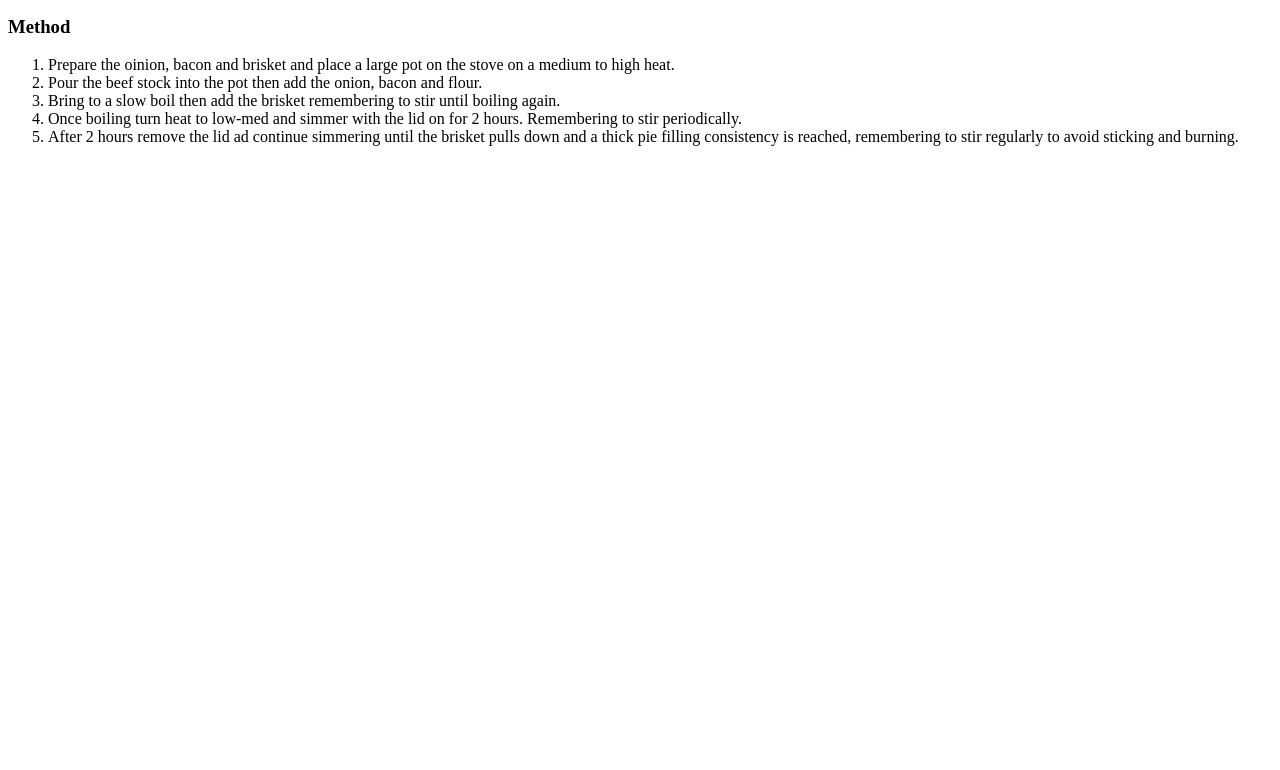
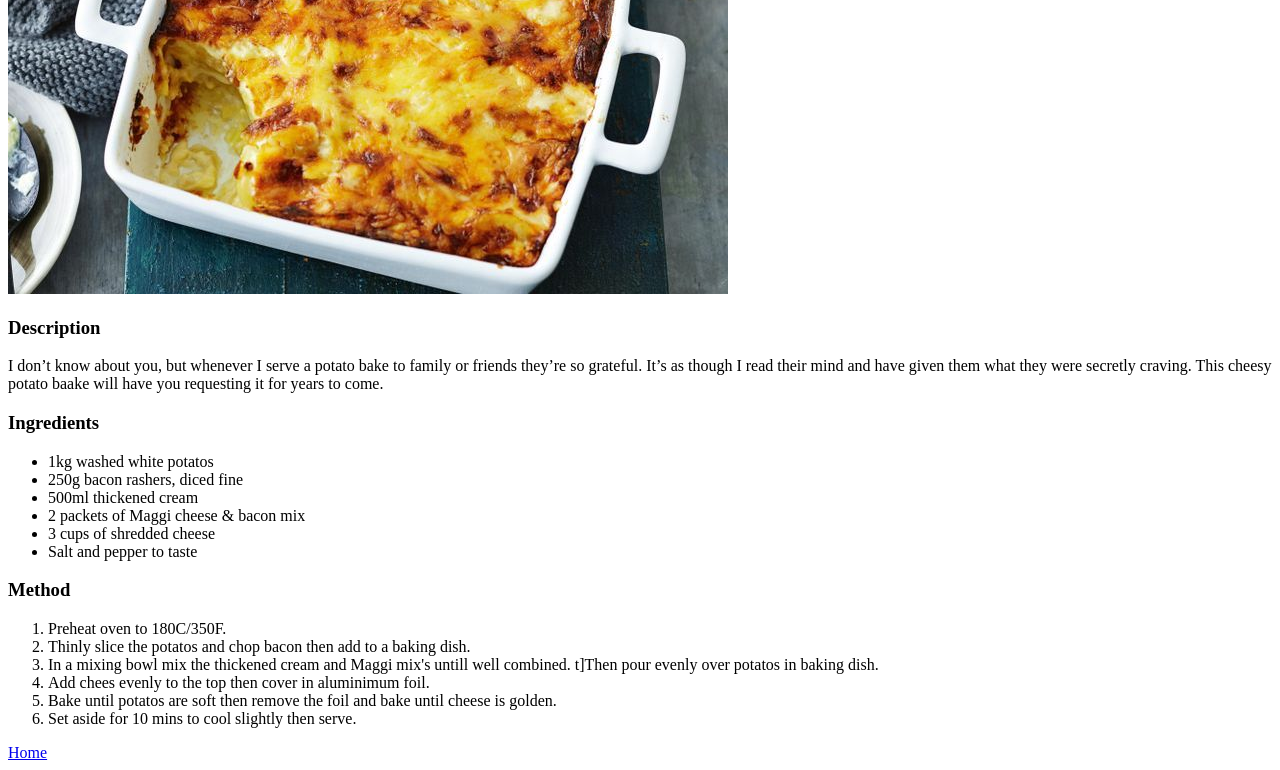
Before and after one commit to Bradja16/odin-recipes, a plain HTML site: page recipes/potatobake.html in a window 1280 px wide. Shown: the part 266-1036 px from the top of the page. Before the commit the page ends 800 px from the top, so only its background shows below. Drawn offline with Linux system fonts and the light colour scheme.

Commit message:
Amend chicken lasagne and brisket pie, finish potato bake

```diff
--- a/recipes/potatobake.html
+++ b/recipes/potatobake.html
@@ -7,27 +7,32 @@
     <title>Cheesy Potato Bake</title>
 </head>
 <body>
+    <h1>Cheesy Potato Bake</h1>
+    <img src="../img/potato_bake.png" alt="cheesy potato bake">
+
     <h3>Description</h3>
     <p>I don’t know about you, but whenever I serve a potato bake to family or friends they’re so grateful. It’s as though I read their mind and have given them what they were secretly craving. This cheesy potato baake will have you requesting it for years to come.
     </p>
 
     <h3>Ingredients</h3>
     <ul>
-        <li>Leftover brisket cut into 1 inch cubes<span>(up to 1.5kg)</span></li>
-        <li>1 onion diced roughly</li>
-        <li>400g bacon rashers, diced fine</li>
-        <li>1 litre of beef stock</li>
-        <li>1/4 cup of plain all purpose flour</li>
+        <li>1kg washed white potatos</li>
+        <li>250g bacon rashers, diced fine</li>
+        <li>500ml thickened cream</li>
+        <li>2 packets of Maggi cheese & bacon mix</li>
+        <li>3 cups of shredded cheese</li>
         <li>Salt and pepper to taste</li>
     </ul>
 
     <h3>Method</h3>
     <ol>
-        <li>Prepare the oinion, bacon and brisket and place a large pot on the stove on a medium to high heat. </li>
-        <li>Pour the beef stock into the pot then add the onion, bacon and flour.</li>
-        <li>Bring to a slow boil then add the brisket remembering to stir until boiling again.</li>
-        <li>Once boiling turn heat to low-med and simmer with the lid on for 2 hours. Remembering to stir periodically.</li>
-        <li>After 2 hours remove the lid ad continue simmering until the brisket pulls down and a thick pie filling consistency is reached, remembering to stir regularly to avoid sticking and burning.</li>
+        <li>Preheat oven to 180C/350F.</li>
+        <li>Thinly slice the potatos and chop bacon then add to a baking dish. </li>
+        <li>In a mixing bowl mix the thickened cream and Maggi mix's untill well combined. t]Then pour evenly over potatos in baking dish. </li>
+        <li>Add chees evenly to the top then cover in aluminimum foil.</li>
+        <li>Bake until potatos are soft then remove the foil and bake until cheese is golden.</li>
+        <li>Set aside for 10 mins to cool slightly then serve.</li>
     </ol>
+    <a href="../index.html">Home</a>
 </body>
 </html>
```
Also changed, not shown: recipes/brisketpie.html (+1 -0 lines), recipes/chickenlasagne.html (+3 -2 lines).
